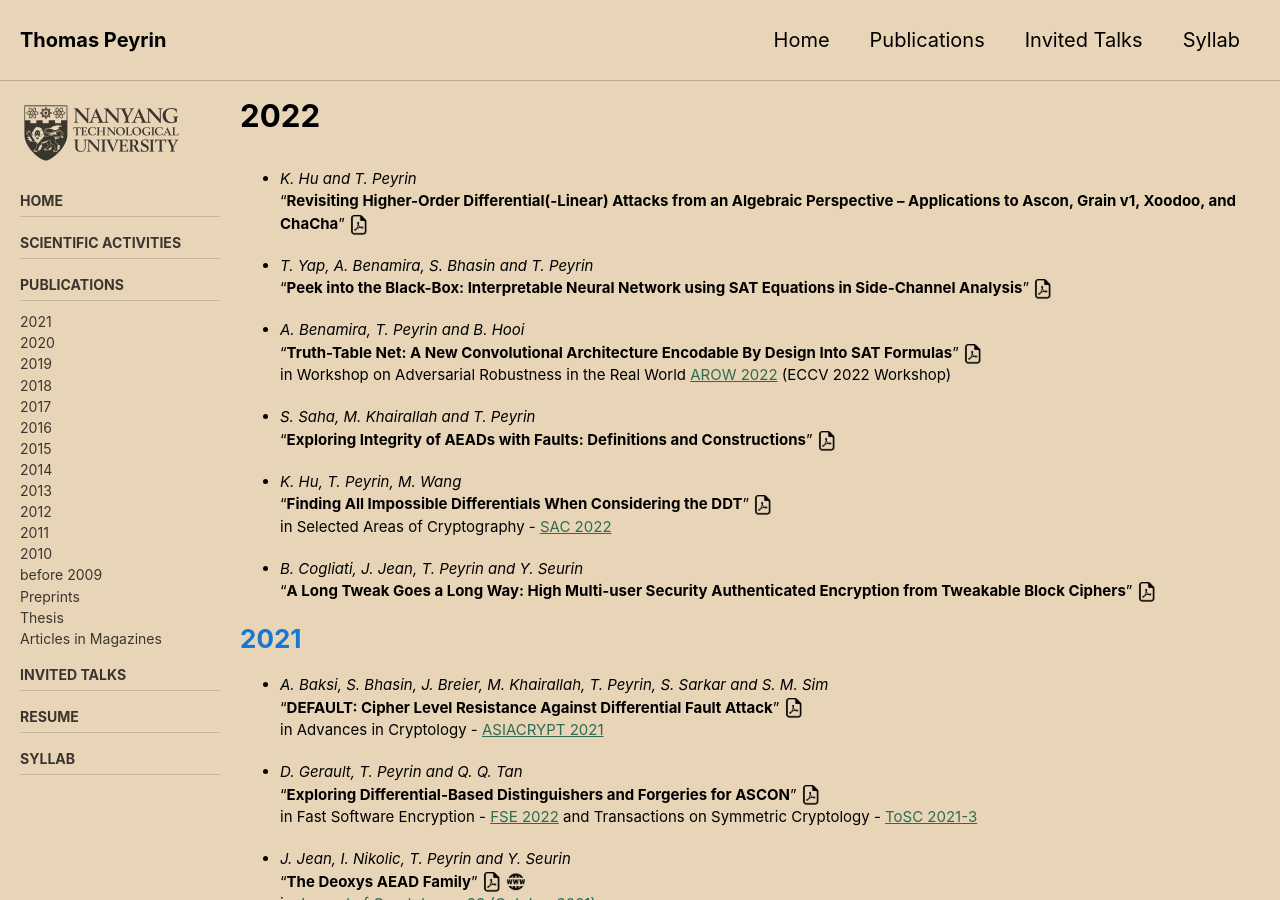
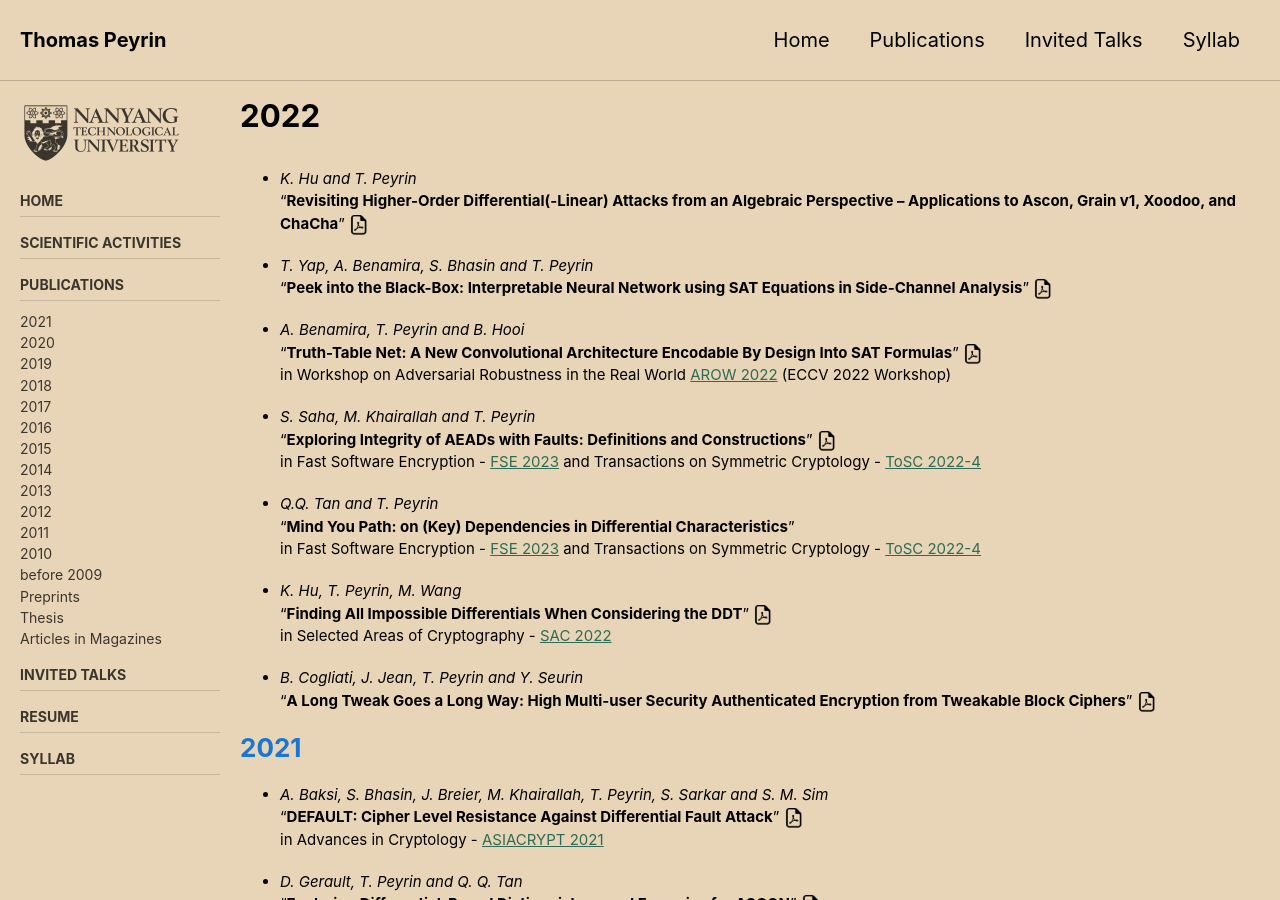
Before and after one commit to thomaspeyrin/web, a Jekyll site: the page built from publications.md, in a window 1280 px wide and 900 px high. Built offline with Jekyll 4.4.1, drawn with Linux system fonts in a browser that asks for light colours; cached includes are drawn as plain includes; nearby versions of some CDN libraries; our own code applies the rules of GitHub Pages for plain Markdown files.

Commit message:
Update publications.md

```diff
--- a/publications.md
+++ b/publications.md
@@ -23,6 +23,11 @@ in Workshop on Adversarial Robustness in the Real World [AROW 2022](https://eccv
 
 - *S. Saha, M. Khairallah and T. Peyrin*
 "**Exploring Integrity of AEADs with Faults: Definitions and Constructions**"  [![](https://thomaspeyrin.github.io/web/assets/images/pdf_icon_small.png "article")](https://eprint.iacr.org/2022/1055.pdf)
+in Fast Software Encryption - [FSE 2023](https://fse.iacr.org/2023/) and Transactions on Symmetric Cryptology - [ToSC 2022-4](http://tosc.iacr.org/index.php/ToSC/issue/archive)
+
+- *Q.Q. Tan and T. Peyrin*
+"**Mind You Path: on (Key) Dependencies in Differential Characteristics**"
+in Fast Software Encryption - [FSE 2023](https://fse.iacr.org/2023/) and Transactions on Symmetric Cryptology - [ToSC 2022-4](http://tosc.iacr.org/index.php/ToSC/issue/archive)
 
 - *K. Hu, T. Peyrin, M. Wang*
 "**Finding All Impossible Differentials When Considering the DDT**"  [![](https://thomaspeyrin.github.io/web/assets/images/pdf_icon_small.png "article")](https://eprint.iacr.org/2022/1034.pdf)
```
